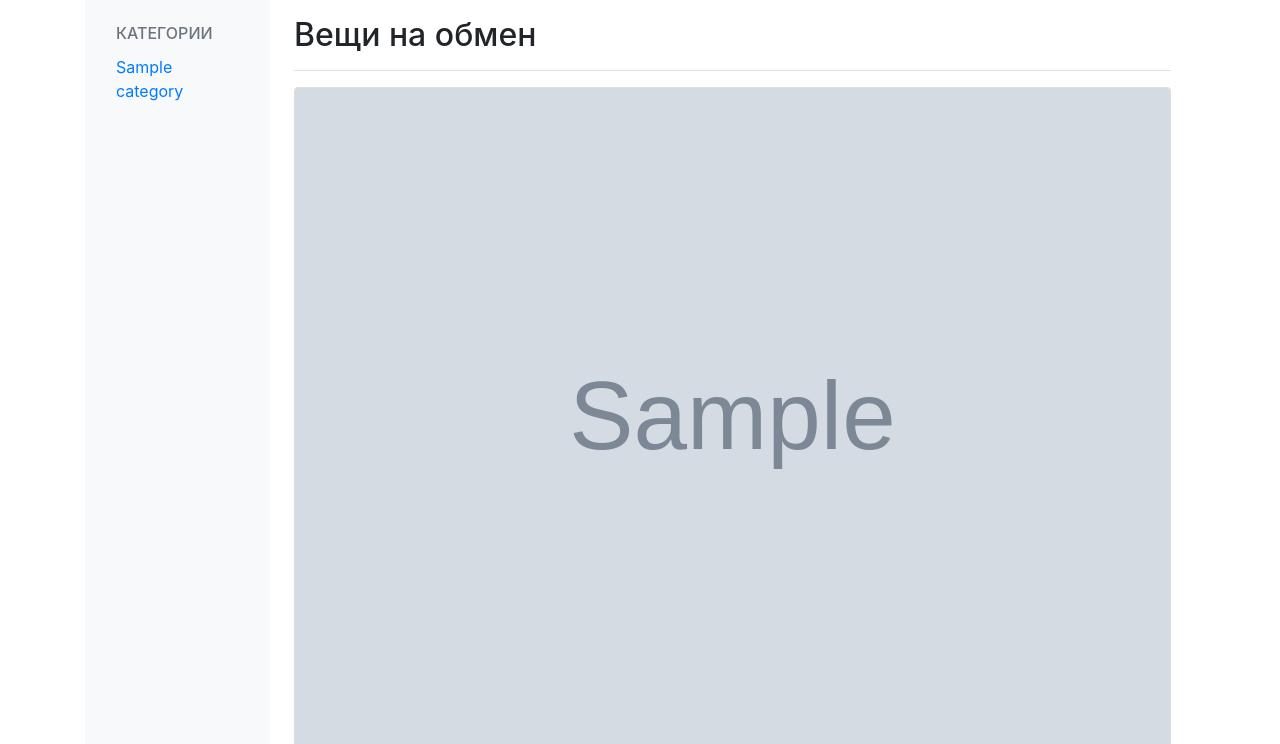
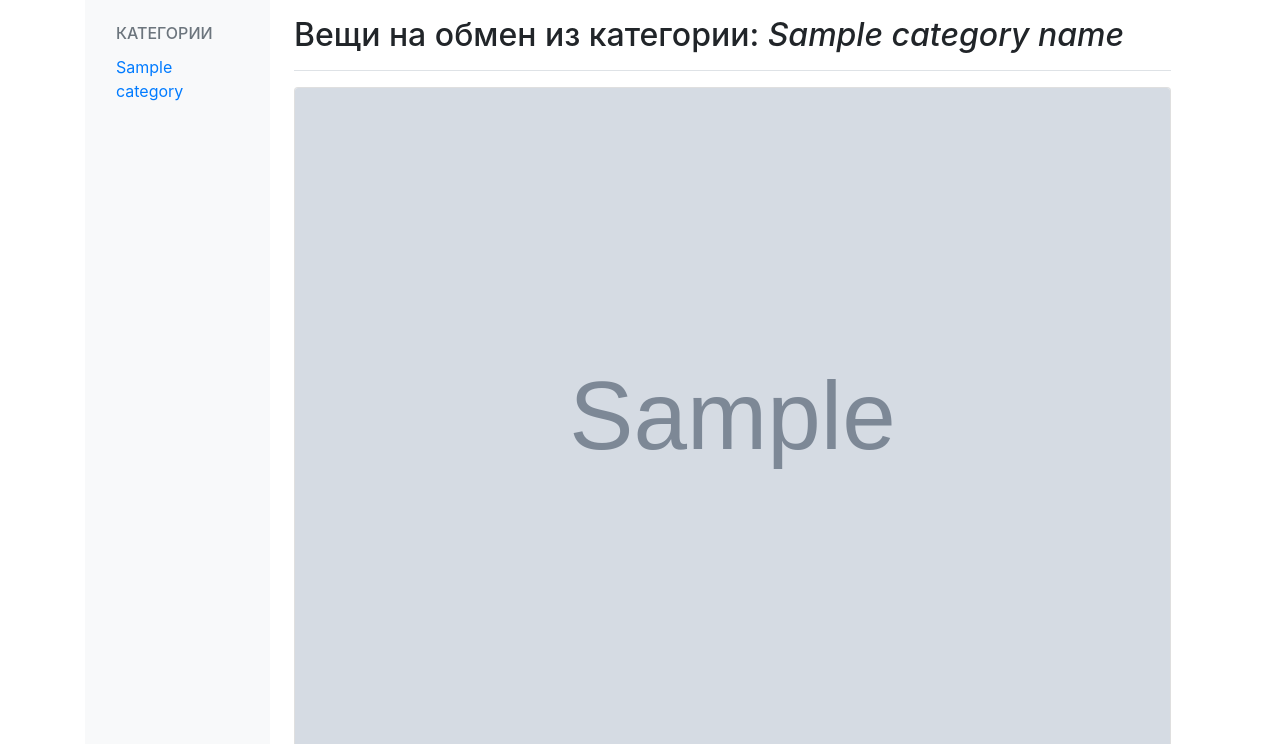
Before and after one commit to crazyinterns/swap_items, a Django app: template templates/items/index.html in a window 1280 px wide. Shown: the part 72-816 px from the top of the page. Run offline with Django 3.2, Linux system fonts and the light colour scheme; tables that the repository leaves empty hold one stand-in row (values such as "Sample post"); the template is opened without the code that fills it: values that come from a table or form of the project are taken from there, most other values are stand-ins (such as "Sample title", 1, 10 or a date in 2020); grey boxes marked "Sample" are stand-in pictures.

Commit message:
Add filter by category

```diff
--- a/templates/items/index.html
+++ b/templates/items/index.html
@@ -1,6 +1,13 @@
 {% extends 'base.html' %}
 
-{% block title %}Главная{% endblock %}
+{% block title %}
+  {% if category_name %}
+    {{ category_name }}
+  {% else %}
+    Главная страница
+  {% endif %}
+{% endblock %}
+
 
 {% block content %}
 <div class="container-fluid">
@@ -14,7 +21,7 @@
             <ul class="nav flex-column mb-2">
               {% for category in categories %}
               <li class="nav-item">
-                <a class="nav-link" href="#">
+                <a class="nav-link" href="{{ request.path }}?category={{ category.title }}">
                   <span data-feather="file-text"></span>
                   {{ category.title }}
                 </a>
@@ -26,7 +33,12 @@
 
         <main role="main" class="col-md-9 ml-sm-auto col-lg-10 pt-3 px-4">
           <div class="d-flex justify-content-between flex-wrap flex-md-nowrap align-items-center pb-2 mb-3 border-bottom">
-            <h1 class="h2">Вещи на обмен</h1>
+            {% if category_name %}
+              <h2 class="h2">Вещи на обмен из категории: <i>{{ category_name }}</i></h2>
+            {% else %}
+              <h2 class="h2">Все вещи на обмен</h2>
+            {% endif %}
+
           </div>
 
           {% if items %}
@@ -43,7 +55,7 @@
 
             {% endfor items %}
           {% else %}
-            <h2>Вещей на обмен пока что нет.</h2>
+            <h4>Вещей на обмен пока что нет.</h4>
           {% endif %}
 
         </main>
```
Also changed, not shown: items/views.py (+7 -1 lines).
